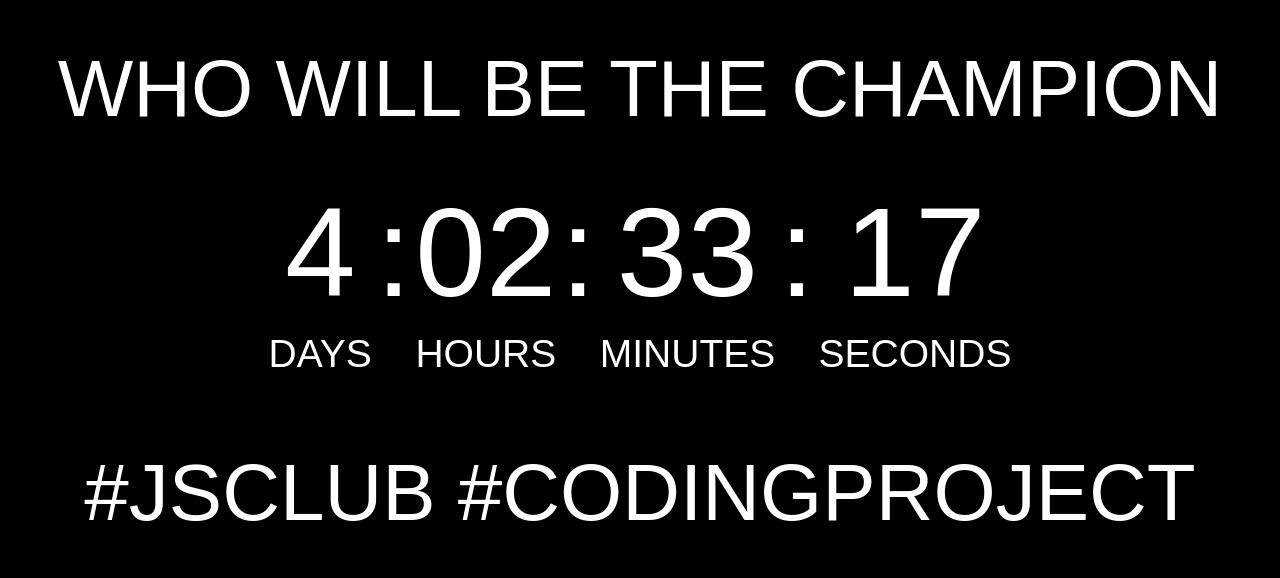
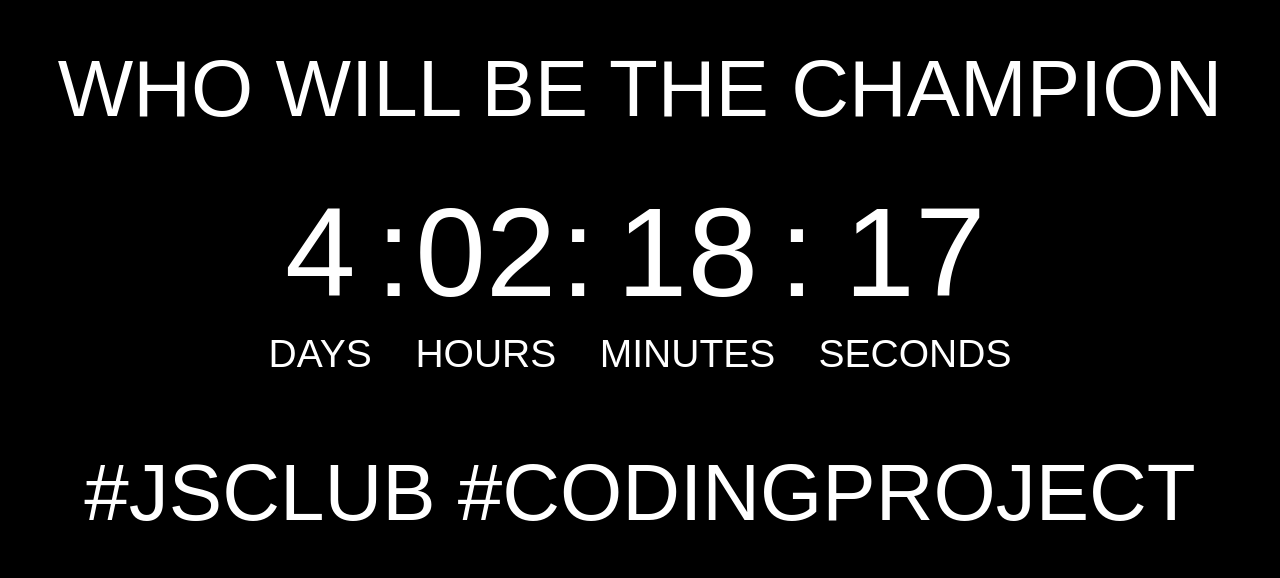
Before and after one commit to tuananh2209/codingproject, a plain HTML site: page index.html in a window 1280 px wide. Shown: the part 109-687 px from the top of the page. Drawn offline with Linux system fonts and the light colour scheme.

Commit message:
no message

```diff
--- a/index.html
+++ b/index.html
@@ -55,7 +55,7 @@
 
 <script>
 // Set the date we're counting down to
-var countDownDate = new Date("Sep 21, 2017 18:45:00").getTime();
+var countDownDate = new Date("Sep 21, 2017 18:30:00").getTime();
 
 // Update the count down every 1 second
 var x = setInterval(function() {
```
